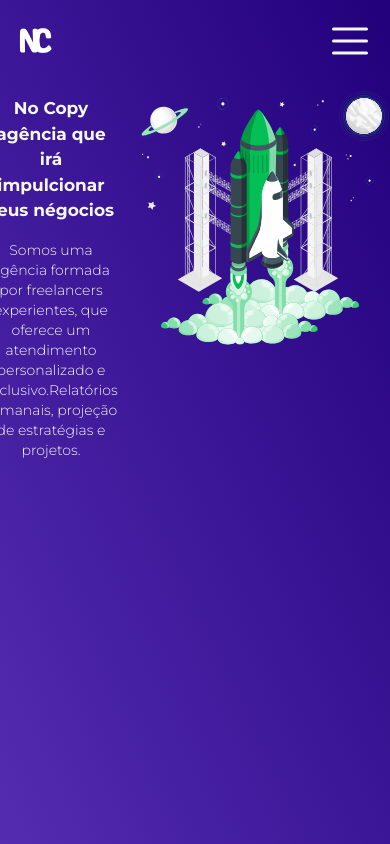
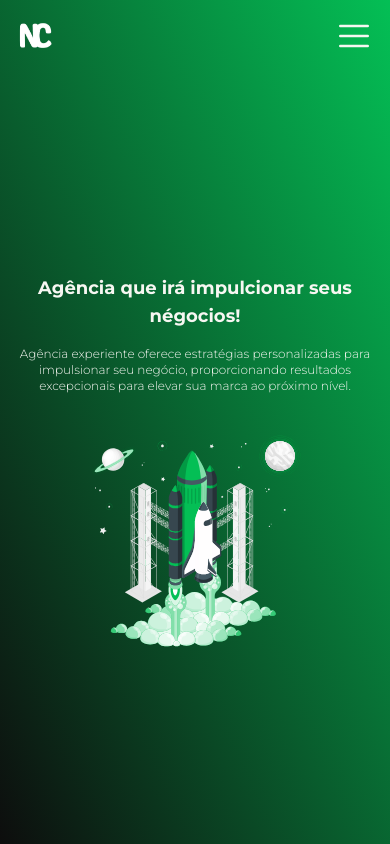
Before and after one commit to DaniloAlvesantos/no-kopy, a React (Vite) app: page / in a window 390 px wide. Shown: the top 844 px of the page. Built offline with nearby package versions, Linux system fonts and the light colour scheme.

Commit message:
testing the website responsive

```diff
--- a/src/App.tsx
+++ b/src/App.tsx
@@ -1,4 +1,3 @@
-import { TeamComponent } from "./components/Team";
 import { Home } from "./pages/home/home";
 
 function App() {
--- a/src/components/Menus/NavBar/index.tsx
+++ b/src/components/Menus/NavBar/index.tsx
@@ -9,7 +9,7 @@ interface NavMenuProps {
 export const NavBarMenu: React.FC<NavMenuProps> = ({ setMenu, menu }) => {
   return (
     <nav
-      className={`bg-transparent absolute top-0 w-full h-[5.125rem] flex items-center justify-between`}
+      className={`bg-transparent absolute top-0 w-full  flex items-center justify-between`}
     >
       <div>
         <img
@@ -24,12 +24,12 @@ export const NavBarMenu: React.FC<NavMenuProps> = ({ setMenu, menu }) => {
           onClick={() => setMenu(!menu)}
           className={`${
             menu && "rotate-180"
-          } duration-150 transition ease-out w-12 h-12 text-light-500 object-fill`}
+          } duration-150 transition ease-out w-10 h-10 text-light-500 object-fill`}
         >
           {menu ? (
-            <X tabIndex={0} className="w-12 h-12" />
+            <X tabIndex={0} className="w-10 h-10" />
           ) : (
-            <List tabIndex={0} className="w-12 h-12" />
+            <List tabIndex={0} className="w-10 h-10" />
           )}
         </div>
       </div>
--- a/src/pages/home/components/hero.tsx
+++ b/src/pages/home/components/hero.tsx
@@ -2,26 +2,22 @@ import * as React from "react";
 
 export const Hero: React.FC = () => {
   return (
-    <section className="-z-10 bg-gradient-to-tr from-primaryPurple-400 to-primaryPurple-500 w-full h-[100vh] flex justify-items-start lg:items-center justify-center p-4 py-[5rem] md:py-[4rem] lg:py-[6rem] relative">
+    <section className="-z-10 bg-gradient-to-tr from-dark-700 to-primaryGreen-500 w-full h-[100vh] flex items-center justify-center text-center flex-col p-4 pt-24 relative font-Montserrat text-light-500 gap-8">
       <span>
-        <h1
-          className="font-Montserrat font-bold text-center text-[17px] md:text-2xl lg:text-3xl my-4 md:my-12 text-light-500"
-        >
-          No Copy agência que irá impulcionar seus négocios
+        <h1 className="font-bold text-lg my-4">
+          Agência que irá impulcionar seus négocios!
         </h1>
-        <h2
-          className="font-Montserrat font-light text-center text-sm sm:text-base md:text-lg my-4 md:my-12 text-light-500"
-        >
-          Somos uma agência formada por freelancers experientes, que oferece um
-          atendimento personalizado e exclusivo.Relatórios semanais, projeção de
-          estratégias e projetos.
+        <h2 className="font-light text-center text-xs sm:text-base">
+          Agência experiente oferece estratégias personalizadas para impulsionar
+          seu negócio, proporcionando resultados excepcionais para elevar sua
+          marca ao próximo nível.
         </h2>
       </span>
-        <img
-          src="rocket.svg"
-          alt=""
-          className="w-[22rem] h-[18rem] sm:h-[20rem] lg:w-full lg:h-full object-fill"
-        />
+      <img
+        src="rocket.svg"
+        alt=""
+        className="w-[15rem] h-[15rem] object-fill"
+      />
     </section>
   );
 };
--- a/tailwind.config.cjs
+++ b/tailwind.config.cjs
@@ -9,6 +9,7 @@ module.exports = {
           400: "#222222",
           500: "#02010A",
           600: "#121212",
+          700: "#0d0d0d",
         },
         darkBlue: {
           800: "#01011A",
```
